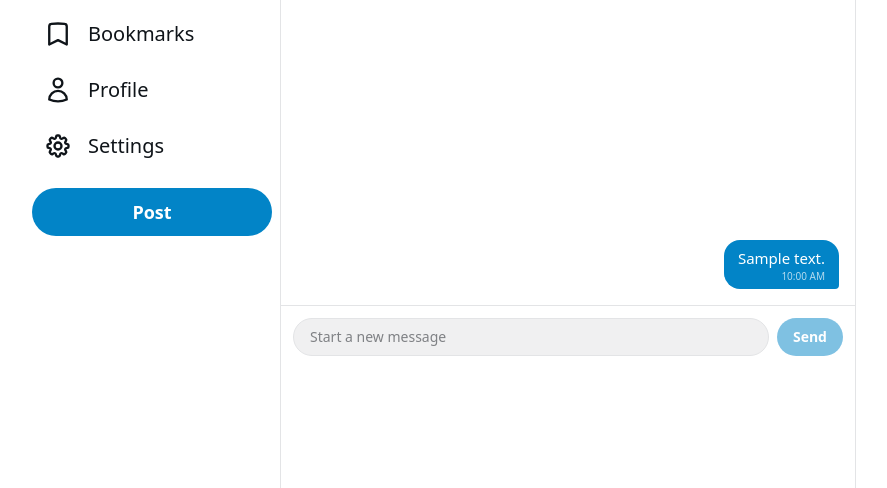
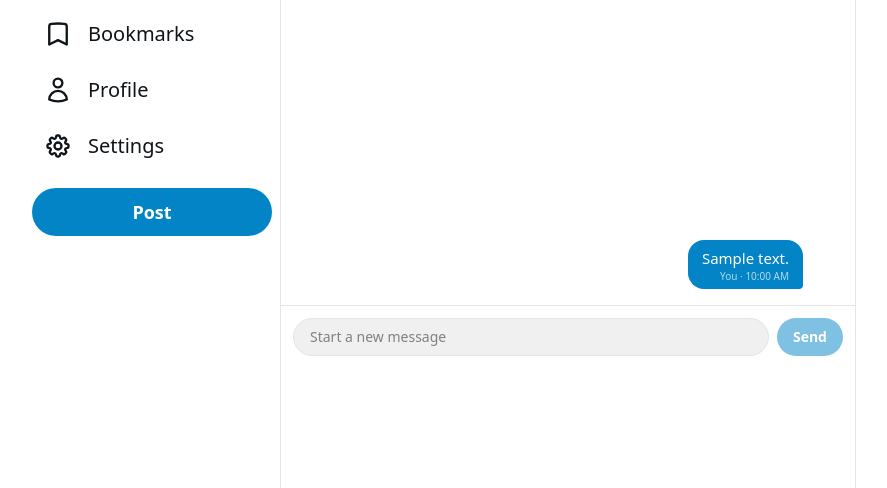
Before and after one commit to AkhilT9/coroutines, a Django app: template templates/dms/conversation.html in a window 1280 px wide. Shown: the part 232-720 px from the top of the page, without its empty margins (40-927 px from the left). Run offline with Django 5.2, Linux system fonts and the light colour scheme; a user stored in the database is signed in; tables that the repository leaves empty hold one stand-in row (values such as "Sample post"); the template is opened without the code that fills it: values that come from a table or form of the project are taken from there, most other values are stand-ins (such as "Sample title", 1, 10 or a date in 2020); some web fonts are replaced.

Commit message:
Show sender avatars and a "You" label on chat bubbles

```diff
--- a/templates/dms/partials/bubble.html
+++ b/templates/dms/partials/bubble.html
@@ -1,7 +1,9 @@
 {% load feed_extras %}
-<div class="bubble flex {% if m.sender_id == user.id %}justify-end{% else %}justify-start{% endif %}">
-  <div class="max-w-[78%] rounded-2xl px-3.5 py-2 {% if m.sender_id == user.id %}bubble-mine rounded-br-sm bg-accent text-white{% else %}rounded-bl-sm bg-surface{% endif %}">
+<div class="bubble flex items-end gap-2 {% if m.sender_id == user.id %}justify-end{% else %}justify-start{% endif %}">
+  {% if m.sender_id != user.id %}{% include "partials/avatar.html" with u=m.sender size="h-7 w-7 text-xs" %}{% endif %}
+  <div class="max-w-[75%] rounded-2xl px-3.5 py-2 {% if m.sender_id == user.id %}bubble-mine rounded-br-sm bg-accent text-white{% else %}rounded-bl-sm bg-surface{% endif %}">
     <div class="whitespace-pre-wrap break-words text-[15px] leading-snug">{{ m.content|linkify }}</div>
-    <div class="mt-0.5 text-right text-[10px] leading-none {% if m.sender_id == user.id %}text-white/70{% else %}text-muted{% endif %}" title="{{ m.created_at }}">{{ m.created_at|date:"g:i A" }}</div>
+    <div class="mt-0.5 text-right text-[10px] leading-none {% if m.sender_id == user.id %}text-white/70{% else %}text-muted{% endif %}" title="{{ m.created_at }}">{% if m.sender_id == user.id %}You · {% endif %}{{ m.created_at|date:"g:i A" }}</div>
   </div>
+  {% if m.sender_id == user.id %}{% include "partials/avatar.html" with u=m.sender plain=True size="h-7 w-7 text-xs" %}{% endif %}
 </div>
```
Also changed, not shown: dms/tests.py (+12 -0 lines).
